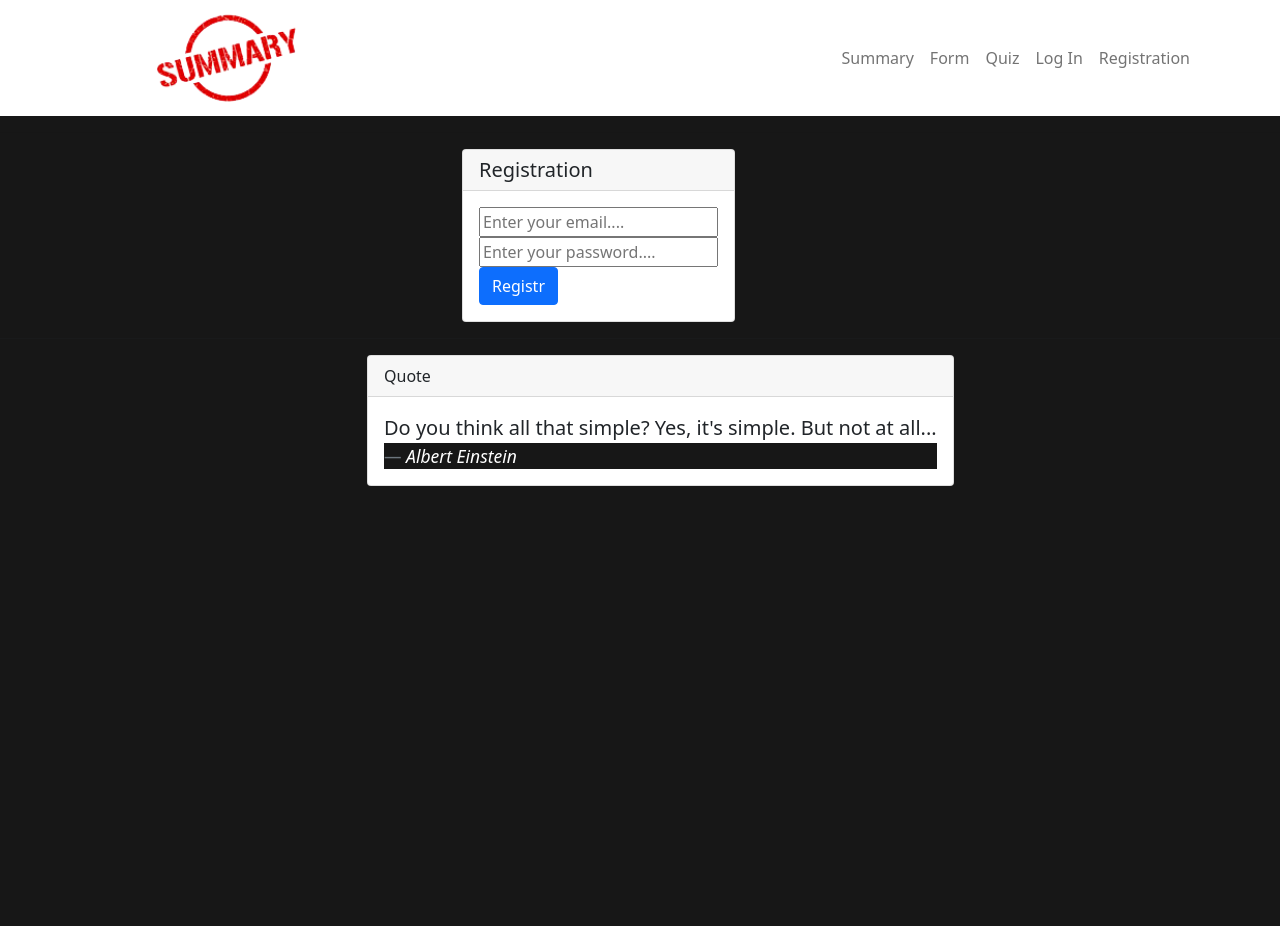
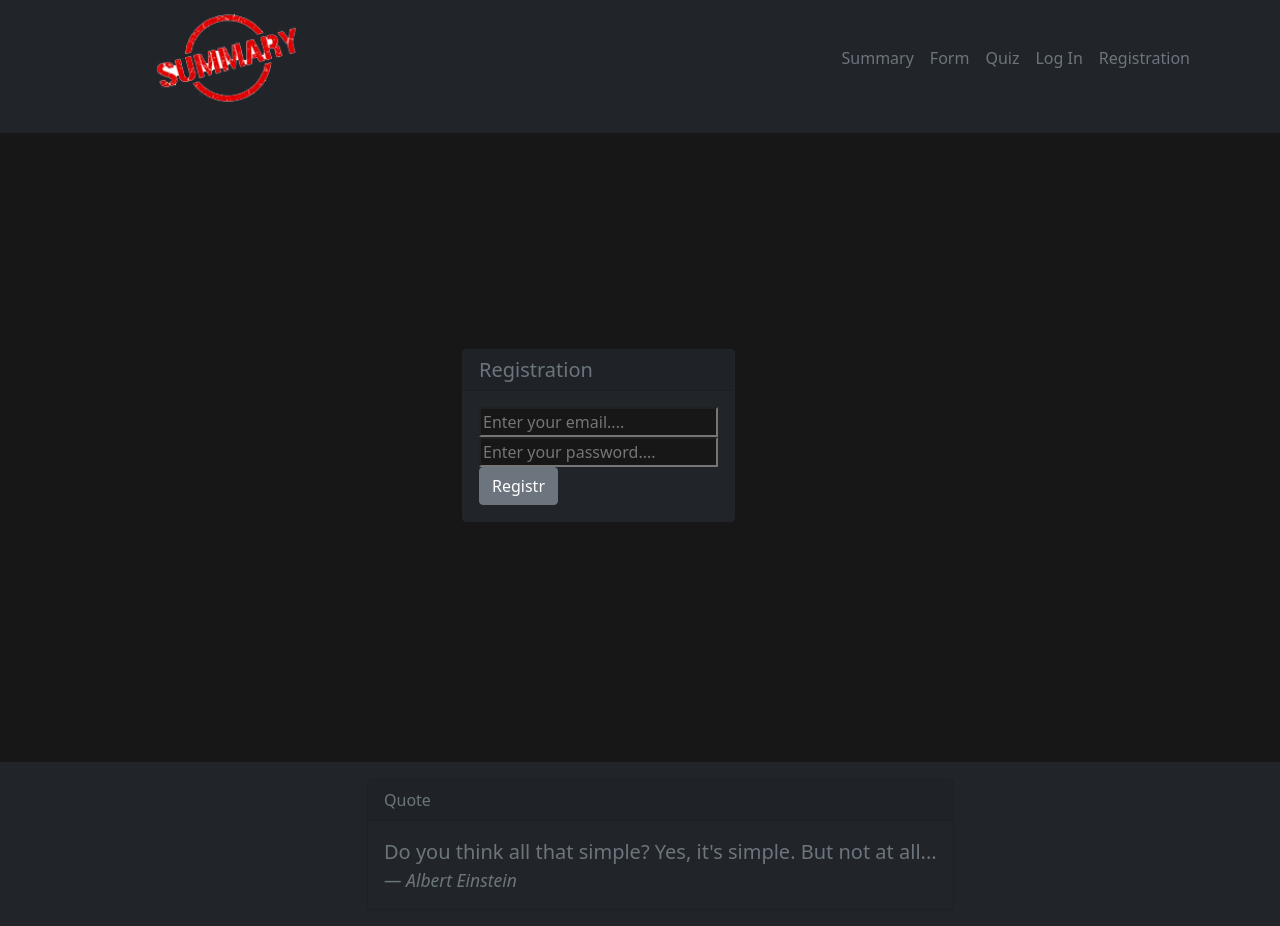
Before and after one commit to Sarkhanas/Internet-application-software, a React (Create React App) app: page /registration in a window 1280 px wide. Shown: the top 926 px of the page. Before the commit the page ends 800 px from the top, so only its background shows below. Built offline with nearby package versions, Linux system fonts and the light colour scheme.

Commit message:
css redacted

```diff
--- a/src/App.css
+++ b/src/App.css
@@ -1,7 +1,11 @@
 .App {
   text-align: center;
-  color: #171717;
-  background-color: #171717;
+  color: #212529;
+  background-color: #212529;
+}
+
+.Tab {
+  height: 200px;
 }
 
 .App-logo {
@@ -14,61 +18,57 @@
   }
 }
 
-.App-header {
-  min-height: 100vh;
-  display: flex;
-  flex-direction: column;
-  align-items: center;
-  justify-content: center;
-  font-size: calc(10px + 2vmin);
-  color: white;
-}
-
 .App-link {
   color: #61dafb;
 }
 
-.Home-container {
-  background-color: #171717;
+.App-footer {
+  margin-top: 240px;
+  height: 193px;
+  color: #212529;
+  background-color: #212529;
 }
 
-.App-footer {
-  color: #171717;
-  background-color: #171717;
-}
-
-.blockquote-footer {
-  color: #171717;
-  background-color: #171717;
+.nav-link {
+  text-decoration-color: #6C757D;
 }
 
 header {
-  color: #171717;
-  background-color: #171717;
+  color: #212529;
+  background-color: #212529;
 }
 
 h1 {
-  color: white;
+  color: #6C757D;
 }
 
 h3 {
-  color: white;
+  color: #6C757D;
 }
 
 li {
-  color: white;
+  color: #6C757D;
 }
 
 b {
-  color: white;
+  color: #6C757D;
 }
 
 i {
-  color: white;
+  color: #6C757D;
+}
+
+.nav-link{
+  color: #6C757D !important;
+}
+
+input {
+  background-color: #171717;
+  color: #6C757D;
 }
 
 text {
-  color: white;
+  color: #6C757D;
 }
 
 @keyframes App-logo-spin {
--- a/src/App.js
+++ b/src/App.js
@@ -17,7 +17,7 @@ function App() {
       <>
           <header>
               <Header />
-              <hr/>
+              <hr className="App-line"/>
           </header>
           <Router>
               <Routes>
@@ -25,8 +25,8 @@ function App() {
                   <Route path="/registration" element={<Registration />}/>
               </Routes>
           </Router>
-          <footer className=".App-footer">
-              <hr/>
+          <footer className="App-footer">
+              <hr className="App-line"/>
               <Footer />
           </footer>
       </>
--- a/src/components/footer/footer.js
+++ b/src/components/footer/footer.js
@@ -10,7 +10,7 @@ export default function Footer() {
                 <Row xs="auto">
                     <Col md={3}/>
                     <Col md="auto">
-                        <Card>
+                        <Card bg='dark' text='secondary'>
                             <Card.Header>Quote</Card.Header>
                             <Card.Body>
                                 <blockquote className="blockquote mb-0">
@@ -18,7 +18,7 @@ export default function Footer() {
                                         {' '}
                                         Do you think all that simple? Yes, it's simple. But not at all...{' '}
                                     </p>
-                                    <footer className="blockquote-footer">
+                                    <footer bg='dark' text='secondary' className="blockquote-footer">
                                         <i>Albert Einstein</i>
                                     </footer>
                                 </blockquote>
--- a/src/components/header/header.js
+++ b/src/components/header/header.js
@@ -1,4 +1,4 @@
-
+import '../../App.css';
 import 'bootstrap/dist/css/bootstrap.min.css';
 import React from 'react';
 import {Nav, Navbar, Container, Row, Col } from 'react-bootstrap';
@@ -7,7 +7,7 @@ import {Nav, Navbar, Container, Row, Col } from 'react-bootstrap';
 export default function Header() {
     return (
         <>
-            <Navbar bg="white">
+            <Navbar bg="dark" text='secondary'>
                 <Container>
                     <a name="top"/>
                     <Col md="auto">
--- a/src/index.css
+++ b/src/index.css
@@ -5,11 +5,11 @@ body {
     sans-serif;
   -webkit-font-smoothing: antialiased;
   -moz-osx-font-smoothing: grayscale;
-  background-color: #171717;
+  background-color: #212529;
 }
 
 .root {
-  background-color: #171717;
+  background-color: #171717 !important;
 }
 
 code {
--- a/src/pages/homePage/home.js
+++ b/src/pages/homePage/home.js
@@ -4,7 +4,7 @@ import {Row, Col, Container} from "react-bootstrap";
 
 export default function Home() {
     return (
-        <Container className="Home-container" fluid="md">
+        <Container bg='dark' text='white' className="Home-container" fluid="md">
             <Row xs="auto">
                 <Col md={5}/>
                 <Col md="auto">
@@ -90,11 +90,14 @@ export default function Home() {
                             allow="accelerometer; autoplay; clipboard-write; encrypted-media; gyroscope; picture-in-picture"
                             allowFullScreen></iframe>
                 </Col>
+            </Row>
+            <br/>
+            <Row xs="auto">
                 <Col md="auto">
                     <h3>Loved Music</h3>
                     <i>1) Johnny_Silverhand_ThemeCello_Violin_version_Cyberpunk_2077</i>
                     <br/>
-                    <audio controls>
+                    <audio controls >
                         <source src="Johnny_Silverhand_ThemeCello_Violin_version_Cyberpunk_2077_160kbps.mp3" type="audio/mpeg"/>
                         Your browser does not support the audio tag.
                     </audio>
@@ -121,6 +124,7 @@ export default function Home() {
                     </audio>
                 </Col>
             </Row>
+            <br/>
             <Row xs="auto">
                 <Col md="auto">
                     <list>
--- a/src/pages/validation/registration.js
+++ b/src/pages/validation/registration.js
@@ -1,3 +1,4 @@
+import '../../App.css';
 import 'bootstrap/dist/css/bootstrap.min.css';
 import React, {Component, useState} from 'react';
 import {Row, Col, Container, Button, Card} from "react-bootstrap";
@@ -25,11 +26,11 @@ export default function Registration() {
     return (
         <>
             <Container>
-                <Row/>
+                <Row className="Tab"/>
                 <Row xs="auto">
                     <Col md={4}/>
                     <Col md="auto">
-                        <Card>
+                        <Card bg='dark' text='secondary' border='dark'>
                             <Card.Header as="h5">Registration</Card.Header>
                             <Card.Body>
                                 {(emailDirty && emailError) && <div style={{color:'red'}}>{emailError}</div>}
@@ -38,7 +39,7 @@ export default function Registration() {
                                 {(passwordDirty && passwordError) && <div style={{color:'red'}}>{passwordError}</div>}
                                 <input value={password} onBlur={e => blurHandler(e)} name='password' type="password" placeholder="Enter your password...."/>
                                 <br/>
-                                <Button variant="primary">Registr</Button>
+                                <Button variant="secondary">Registr</Button>
                             </Card.Body>
                         </Card>
                     </Col>
```
Also changed, not shown: public/filler.jpg (deleted), public/filler.png.
